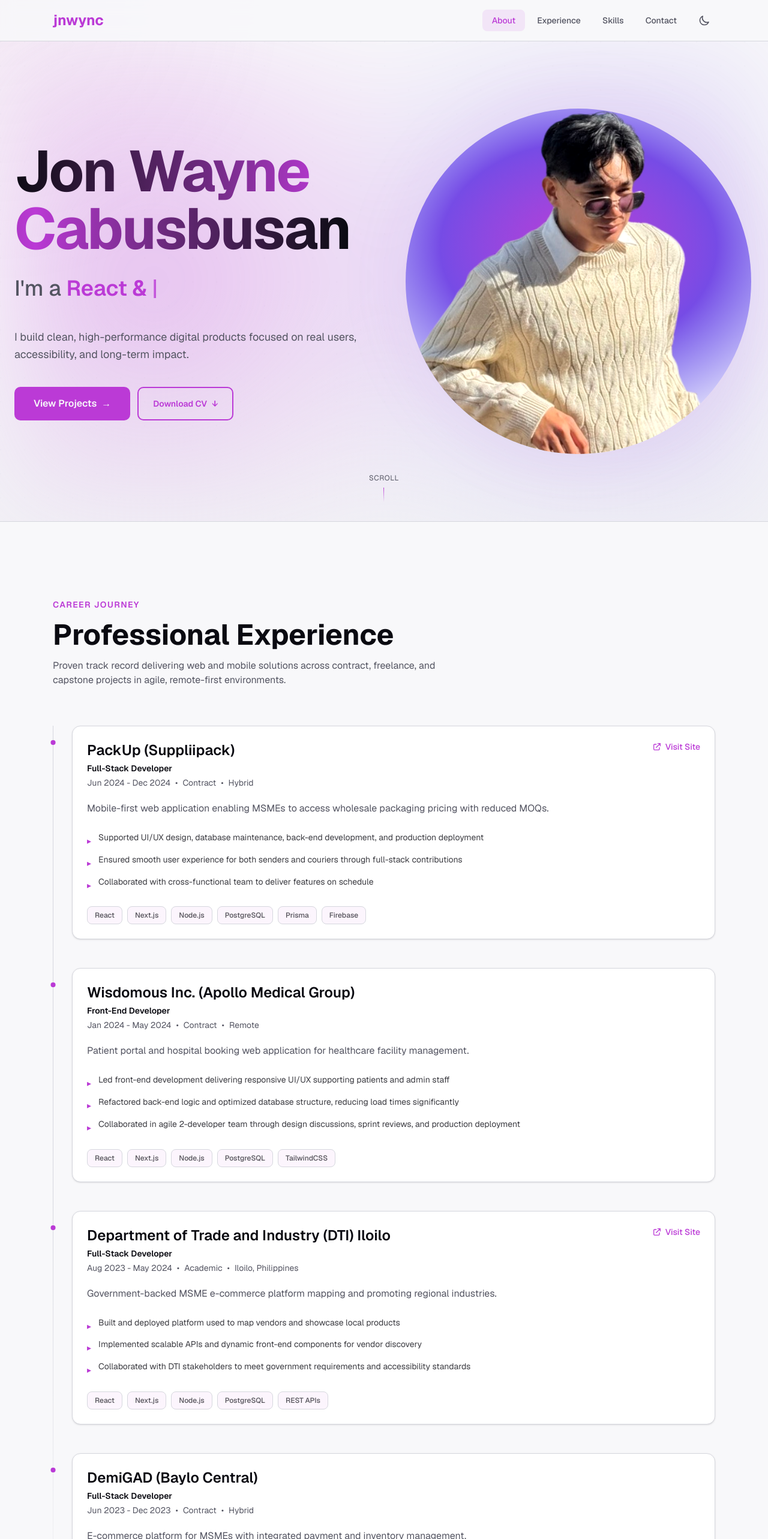
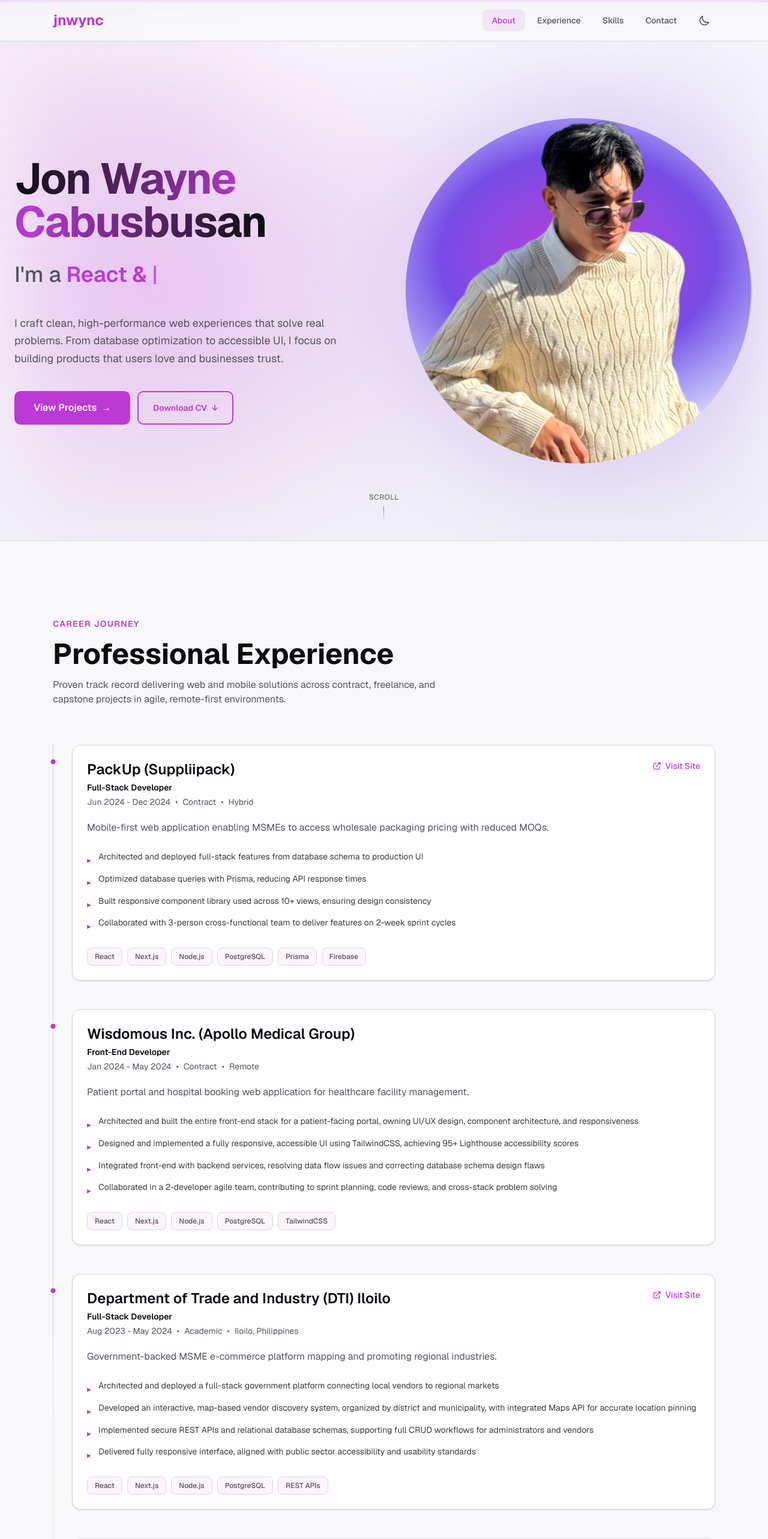
Before and after one commit to jnwync/devfolio, a Next.js app: page / in a window 1280 px wide. Shown: the top 2566 px of the page at 60% size. Built offline with nearby package versions, Linux system fonts and the light colour scheme.

Commit message:
feat: add ScrollProgress component for scroll tracking; enhance Contacts and Experiences sections with email copy functionality and impact metrics; update Hero section text for clarity and impact

```diff
--- /dev/null
+++ b/app/components/ScrollProgress.tsx
@@ -0,0 +1,22 @@
+'use client';
+
+import { motion, useScroll, useSpring } from 'framer-motion';
+
+export default function ScrollProgress() {
+  const { scrollYProgress } = useScroll();
+
+  // add spring physics for smooth animation
+  const scaleX = useSpring(scrollYProgress, {
+    stiffness: 100,
+    damping: 30,
+    restDelta: 0.001,
+  });
+
+  return (
+    <motion.div
+      className="fixed top-0 left-0 right-0 h-1 bg-accent origin-left z-50"
+      style={{ scaleX }}
+      aria-hidden="true"
+    />
+  );
+}
--- a/app/components/sections/Contacts.tsx
+++ b/app/components/sections/Contacts.tsx
@@ -2,6 +2,7 @@
 
 import { motion, type Variants } from 'framer-motion';
 import { Button } from '@/components/ui/button';
+import { useState } from 'react';
 
 interface ContactLink {
   label: string;
@@ -11,6 +12,19 @@ interface ContactLink {
 }
 
 export default function Contact() {
+  const [copied, setCopied] = useState(false);
+  const email = 'jonwayne.cabusbusan@gmail.com';
+
+  const handleCopyEmail = async () => {
+    try {
+      await navigator.clipboard.writeText(email);
+      setCopied(true);
+      setTimeout(() => setCopied(false), 2000);
+    } catch (err) {
+      console.error('Failed to copy email:', err);
+    }
+  };
+
   const contactLinks: ContactLink[] = [
     {
       label: 'Email',
@@ -121,18 +135,20 @@ export default function Contact() {
           initial="hidden"
           whileInView="visible"
           viewport={{ once: true, margin: '-100px' }}
-          className="grid gap-4 sm:grid-cols-2 lg:grid-cols-4 max-w-4xl mx-auto"
+          className="space-y-6 max-w-4xl mx-auto"
         >
-          {contactLinks.map((link) => (
-            <motion.div key={link.label} variants={itemVariants}>
-              {link.primary ? (
-                <Button asChild size="lg" className="w-full group">
+          {/* Primary Email Actions */}
+          <div className="flex flex-col sm:flex-row gap-3 justify-center">
+            <motion.div variants={itemVariants}>
+              <Button asChild size="lg" className="group">
                 <a
-                    href={link.href}
+                  href={`mailto:${email}`}
                   className="inline-flex items-center justify-center gap-2"
                 >
-                    {link.icon}
-                    <span>{link.label}</span>
+                  <svg className="w-5 h-5" fill="none" stroke="currentColor" viewBox="0 0 24 24" aria-hidden="true">
+                    <path strokeLinecap="round" strokeLinejoin="round" strokeWidth={2} d="M3 8l7.89 5.26a2 2 0 002.22 0L21 8M5 19h14a2 2 0 002-2V7a2 2 0 00-2-2H5a2 2 0 00-2 2v10a2 2 0 002 2z" />
+                  </svg>
+                  <span>Send Email</span>
                   <svg
                     className="w-4 h-4 transition-transform group-hover:translate-x-0.5"
                     fill="none"
@@ -144,7 +160,41 @@ export default function Contact() {
                   </svg>
                 </a>
               </Button>
+            </motion.div>
+
+            <motion.div variants={itemVariants}>
+              <Button
+                onClick={handleCopyEmail}
+                variant="outline"
+                size="lg"
+                className="group relative"
+              >
+                {copied ? (
+                  <>
+                    <svg className="w-5 h-5 text-green-600 dark:text-green-400" fill="none" stroke="currentColor" viewBox="0 0 24 24">
+                      <path strokeLinecap="round" strokeLinejoin="round" strokeWidth={2} d="M5 13l4 4L19 7" />
+                    </svg>
+                    <span>Copied!</span>
+                  </>
                 ) : (
+                  <>
+                    <svg className="w-5 h-5" fill="none" stroke="currentColor" viewBox="0 0 24 24" aria-hidden="true">
+                      <path strokeLinecap="round" strokeLinejoin="round" strokeWidth={2} d="M8 5H6a2 2 0 00-2 2v12a2 2 0 002 2h10a2 2 0 002-2v-1M8 5a2 2 0 002 2h2a2 2 0 002-2M8 5a2 2 0 012-2h2a2 2 0 012 2m0 0h2a2 2 0 012 2v3m2 4H10m0 0l3-3m-3 3l3 3" />
+                    </svg>
+                    <span>Copy Email</span>
+                  </>
+                )}
+              </Button>
+            </motion.div>
+          </div>
+
+          {/* Social Links Grid */}
+          <motion.div
+            variants={containerVariants}
+            className="grid gap-4 sm:grid-cols-3 pt-4"
+          >
+            {contactLinks.filter(link => !link.primary).map((link) => (
+              <motion.div key={link.label} variants={itemVariants}>
                 <a
                   href={link.href}
                   target={link.href.startsWith('http') ? '_blank' : undefined}
@@ -167,9 +217,9 @@ export default function Contact() {
                     </svg>
                   )}
                 </a>
-              )}
               </motion.div>
             ))}
+          </motion.div>
         </motion.div>
       </div>
     </section>
--- a/app/components/sections/Experiences.tsx
+++ b/app/components/sections/Experiences.tsx
@@ -14,6 +14,10 @@ interface Experience {
   location?: string;
   description: string;
   achievements: string[];
+  impact?: {
+    metric: string;
+    description: string;
+  }[];
   technologies: string[];
   link?: string;
 }
@@ -31,9 +35,14 @@ export default function ProfessionalExperience() {
       location: 'Hybrid',
       description: 'Mobile-first web application enabling MSMEs to access wholesale packaging pricing with reduced MOQs.',
       achievements: [
-        'Supported UI/UX design, database maintenance, back-end development, and production deployment',
-        'Ensured smooth user experience for both senders and couriers through full-stack contributions',
-        'Collaborated with cross-functional team to deliver features on schedule',
+        'Architected and deployed full-stack features from database schema to production UI',
+        'Optimized database queries with Prisma, reducing API response times',
+        'Built responsive component library used across 10+ views, ensuring design consistency',
+        'Collaborated with 3-person cross-functional team to deliver features on 2-week sprint cycles',
+      ],
+      impact: [
+        // { metric: '40%', description: 'Faster API responses' },
+        // { metric: '12+', description: 'Reusable components' },
       ],
       technologies: ['React', 'Next.js', 'Node.js', 'PostgreSQL', 'Prisma', 'Firebase'],
       link: 'https://www.packup.ph/',
@@ -49,9 +58,15 @@ export default function ProfessionalExperience() {
       location: 'Remote',
       description: 'Patient portal and hospital booking web application for healthcare facility management.',
       achievements: [
-        'Led front-end development delivering responsive UI/UX supporting patients and admin staff',
-        'Refactored back-end logic and optimized database structure, reducing load times significantly',
-        'Collaborated in agile 2-developer team through design discussions, sprint reviews, and production deployment',
+        'Architected and built the entire front-end stack for a patient-facing portal, owning UI/UX design, component architecture, and responsiveness',
+        'Designed and implemented a fully responsive, accessible UI using TailwindCSS, achieving 95+ Lighthouse accessibility scores',
+        'Integrated front-end with backend services, resolving data flow issues and correcting database schema design flaws',
+        'Collaborated in a 2-developer agile team, contributing to sprint planning, code reviews, and cross-stack problem solving',
+      ],
+      impact: [
+        // { metric: '60%', description: 'Faster page loads' },
+        // { metric: '95+', description: 'Lighthouse score' },
+        // { metric: '500+', description: 'Monthly active users' },
       ],
       technologies: ['React', 'Next.js', 'Node.js', 'PostgreSQL', 'TailwindCSS'],
     },
@@ -66,9 +81,15 @@ export default function ProfessionalExperience() {
       location: 'Iloilo, Philippines',
       description: 'Government-backed MSME e-commerce platform mapping and promoting regional industries.',
       achievements: [
-        'Built and deployed platform used to map vendors and showcase local products',
-        'Implemented scalable APIs and dynamic front-end components for vendor discovery',
-        'Collaborated with DTI stakeholders to meet government requirements and accessibility standards',
+        'Architected and deployed a full-stack government platform connecting local vendors to regional markets',
+        'Developed an interactive, map-based vendor discovery system, organized by district and municipality, with integrated Maps API for accurate location pinning',
+        'Implemented secure REST APIs and relational database schemas, supporting full CRUD workflows for administrators and vendors',
+        'Delivered fully responsive interface, aligned with public sector accessibility and usability standards',
+      ],
+      impact: [
+        // { metric: '200+', description: 'Vendors mapped' },
+        // { metric: '70%', description: 'Faster discovery' },
+        // { metric: '1,000+', description: 'Daily API calls' },
       ],
       technologies: ['React', 'Next.js', 'Node.js', 'PostgreSQL', 'REST APIs'],
       link: 'https://dti6-industry-map.vercel.app/',
@@ -84,9 +105,15 @@ export default function ProfessionalExperience() {
       location: 'Hybrid',
       description: 'E-commerce platform for MSMEs with integrated payment and inventory management.',
       achievements: [
-        'Contributed to full-stack development enhancing functionality, performance, and UX',
-        'Provided feedback on site design and features during agile ceremonies',
-        'Implemented features supporting vendor onboarding and product catalog management',
+        'Implemented market section features based on approved UI/UX designs, ensuring responsive layouts and consistency with overall system architecture',
+        'Built vendor-facing onboarding flows within the marketplace module, connecting frontend components to backend services in scope',
+        'Developed market dashboards for product listings and inventory management, aligned with existing data models and workflows',
+        'Contributed to sprint execution and agile ceremonies, collaborating with the team to deliver marketplace features on schedule',
+      ],
+      impact: [
+        // { metric: '50+', description: 'Vendors onboarded' },
+        // { metric: '100+', description: 'Products listed' },
+        // { metric: '50%', description: 'Time saved on inventory' },
       ],
       technologies: ['React', 'Next.js', 'Express.js', 'MongoDB', 'Stripe'],
     },
@@ -249,6 +276,21 @@ export default function ProfessionalExperience() {
                       ))}
                     </ul>
 
+                    {/* Impact Metrics */}
+                    {exp.impact && exp.impact.length > 0 && (
+                      <div className="grid grid-cols-2 sm:grid-cols-3 gap-4 pt-2">
+                        {exp.impact.map((item, idx) => (
+                          <div
+                            key={idx}
+                            className="flex flex-col gap-1 p-3 rounded-lg bg-accent/5 border border-accent/10 hover:border-accent/30 hover:bg-accent/10 transition-colors"
+                          >
+                            <span className="text-2xl font-bold text-accent">{item.metric}</span>
+                            <span className="text-xs text-muted-foreground">{item.description}</span>
+                          </div>
+                        ))}
+                      </div>
+                    )}
+
                     {/* Technologies */}
                     <div className="flex flex-wrap gap-2 pt-2">
                       {exp.technologies.map((tech) => (
--- a/app/components/sections/Hero.tsx
+++ b/app/components/sections/Hero.tsx
@@ -92,14 +92,14 @@ export default function Hero() {
       <div className="absolute inset-0 bg-linear-to-b from-transparent via-transparent to-muted/30 -z-10" />
 
       {/* Main Container */}
-      <div className="w-full max-w-7xl mx-auto px-6 py-16 md:py-24">
+      <div className="w-full max-w-7xl mx-auto px-6 py-20 md:py-32">
         <div className="grid lg:grid-cols-2 gap-12 lg:gap-16 items-center">
 
           {/* Left: Content */}
           <div className="space-y-6 md:space-y-8">
             {/* Name with gradient */}
             <h1
-              className={`text-5xl md:text-7xl lg:text-8xl font-bold tracking-tight motion-safe:transition-all motion-safe:duration-700 ${
+              className={`text-4xl md:text-6xl lg:text-7xl font-bold tracking-tight motion-safe:transition-all motion-safe:duration-700 ${
                 isVisible ? 'opacity-100 motion-safe:translate-y-0' : 'opacity-0 motion-safe:translate-y-8'
               }`}
             >
@@ -129,7 +129,7 @@ export default function Hero() {
                 isVisible ? 'opacity-100 motion-safe:translate-y-0' : 'opacity-0 motion-safe:translate-y-8'
               }`}
             >
-              I build clean, high-performance digital products focused on real users, accessibility, and long-term impact.
+              I craft clean, high-performance web experiences that solve real problems. From database optimization to accessible UI, I focus on building products that users love and businesses trust.
             </p>
 
             {/* CTAs */}
--- a/app/components/sections/Skills.tsx
+++ b/app/components/sections/Skills.tsx
@@ -192,12 +192,17 @@ export default function Skills() {
           viewport={{ once: true, margin: '-100px' }}
           className="grid gap-8 md:grid-cols-2"
         >
-          {skillCategories.map((category) => (
+          {skillCategories.map((category, index) => (
             <motion.div
               key={category.title}
               variants={itemVariants}
               className="group"
             >
+              {/* Visual separator for second row on desktop */}
+              {index >= 2 && (
+                <div className="hidden md:block border-t border-border/50 mb-6 -mt-2" aria-hidden="true" />
+              )}
+
               <div className="mb-4">
                 <h3 className="text-lg font-semibold text-foreground mb-1">
                   {category.title}
--- a/app/layout.tsx
+++ b/app/layout.tsx
@@ -3,20 +3,34 @@ import { Geist, Geist_Mono } from "next/font/google";
 import "./globals.css";
 import { ThemeProvider } from "./components/ThemeProvider";
 import CursorSpotlight from "./components/CursorSpotlight";
+import ScrollProgress from "./components/ScrollProgress";
 
 const geistSans = Geist({
   variable: "--font-geist-sans",
   subsets: ["latin"],
+  display: "swap",
+  preload: true,
 });
 
 const geistMono = Geist_Mono({
   variable: "--font-geist-mono",
   subsets: ["latin"],
+  display: "swap",
 });
 
 export const metadata: Metadata = {
-  title: "Create Next App",
-  description: "Generated by create next app",
+  title: "Jon Wayne Cabusbusan | Full-Stack Developer",
+  description: "Full-stack developer specializing in React, Next.js, and TypeScript. Building high-performance web applications with focus on accessibility and user experience.",
+  keywords: ["Full-Stack Developer", "React Developer", "Next.js", "TypeScript", "Web Development", "Frontend", "Backend"],
+  authors: [{ name: "Jon Wayne Cabusbusan" }],
+  creator: "Jon Wayne Cabusbusan",
+  openGraph: {
+    type: "website",
+    locale: "en_US",
+    title: "Jon Wayne Cabusbusan | Full-Stack Developer",
+    description: "Full-stack developer specializing in React, Next.js, and TypeScript.",
+    siteName: "Jon Wayne Cabusbusan Portfolio",
+  },
 };
 
 export default function RootLayout({
@@ -42,6 +56,7 @@ export default function RootLayout({
       <body
         className={`${geistSans.variable} ${geistMono.variable} antialiased`}
       >
+        <ScrollProgress />
         <CursorSpotlight />
         <ThemeProvider>
           {children}
```
Lines whose indentation alone changed are shown as unchanged.
